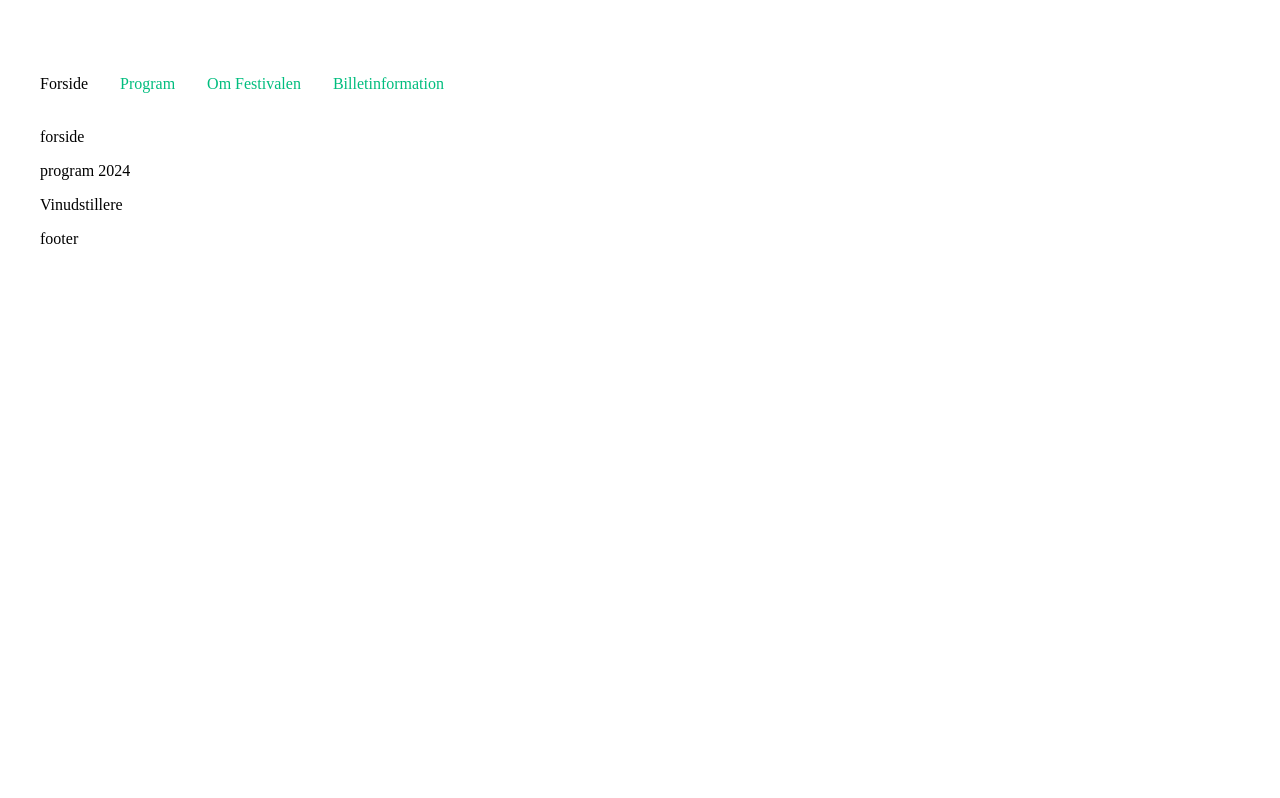
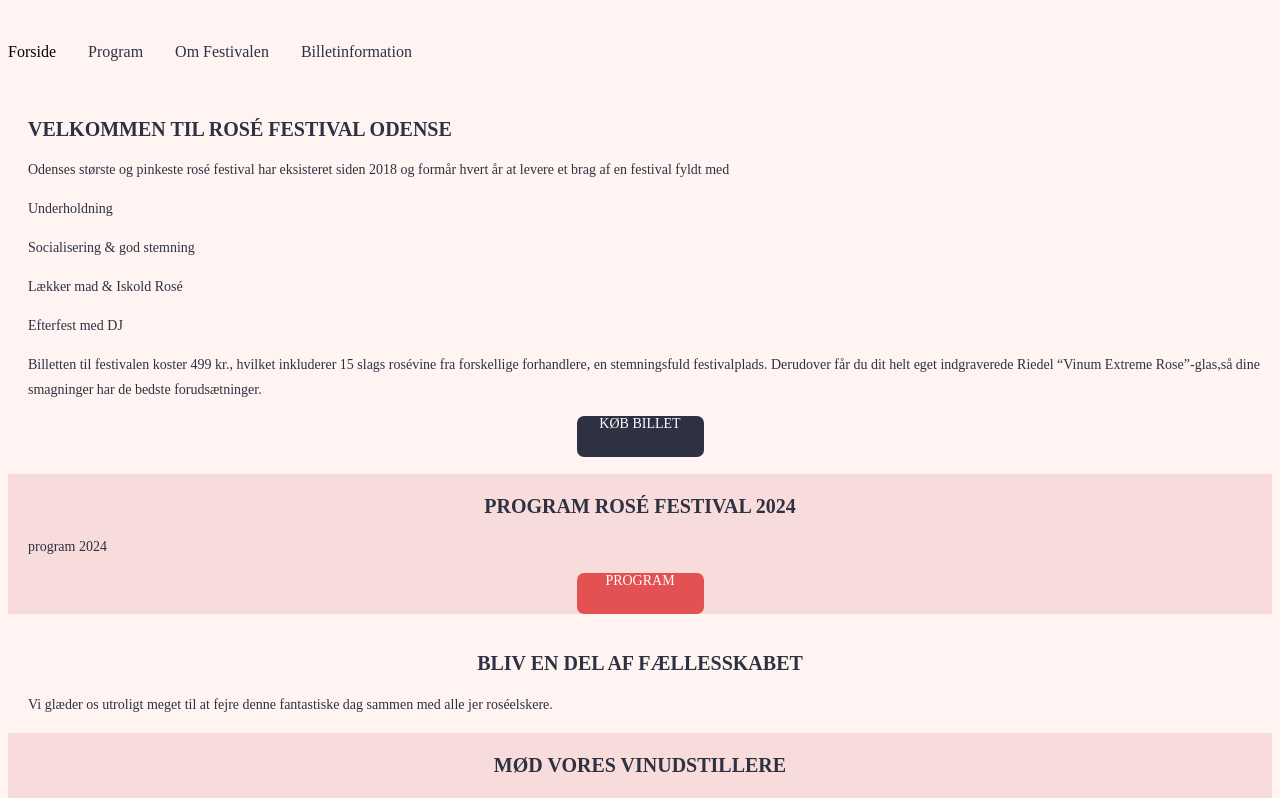
Before and after one commit to SigneWehlast/3semesterproject, a Vue app: page /#/ in a window 1280 px wide. Shown: the top 798 px of the page. Built offline with nearby package versions, Linux system fonts and the light colour scheme.

Commit message:
css på forsiden

```diff
--- a/src/assets/main.css
+++ b/src/assets/main.css
@@ -1,26 +1,70 @@
-
-#app {
-  max-width: 1280px;
-  margin: 0 auto;
-  padding: 2rem;
-
-  font-weight: normal;
+body {
+  background-color: #FFF4F2;
 }
 
-a,
-.green {
-  text-decoration: none;
-  color: hsla(160, 100%, 37%, 1);
-  transition: 0.4s;
+.pinkbackground {
+  background-color: #F8DCDB;
 }
 
-@media (hover: hover) {
-  a:hover {
-    background-color: hsla(160, 100%, 37%, 0.2);
-  }
+h1 {
+  font-size: 25px;
+  line-height: 30px;
+  color: #FFFFFF;
 }
 
-@media (min-width: 1024px) {
+h2 {
+  font-size: 20px;
+  line-height: 24px;
+  color: #2D3142;
+  text-align: center;
+  padding-top: 20px;
+}
 
+.h2_leftalign {
+  text-align: left;
+  padding-left: 20px;
+  padding-top: 20px;
+}
 
+p {
+  font-size: 14px;
+  line-height: 25px;
+  color: #2D3142;
+  padding-left: 20px;
 }
+
+.btn_blue {
+  height: 41px;
+  width: 127px;
+  background-color: #2D3142;
+  border-radius: 7px;
+  margin: auto;
+  color: #FFFFFF;
+  text-align: center;
+  font-size: 14px;
+}
+
+.btn_blue:hover {
+  background-color: #A8B2C1;
+  color:#2D3142;
+}
+
+.btn_pink {
+  height: 41px;
+  width: 127px;
+  background-color: #E35153;
+  border-radius: 7px;
+  margin: auto;
+  color: #FFFFFF;
+  text-align: center;
+  font-size: 14px;
+}
+
+.btn_pink:hover {
+  background-color: #ED8082;
+}
+
+a {
+  text-decoration: none;
+  color: #2D3142;
+}
--- a/src/views/HomeView.vue
+++ b/src/views/HomeView.vue
@@ -5,13 +5,58 @@ import Vinudstillere from '../components/Vinudstillere.vue';
 
 <template>
   <main>
-    <p>forside</p>
-
     <section>
-      <Program2024 />
+      <!--hero-->
     </section>
     <section>
+      <h2 class="h2_leftalign">VELKOMMEN TIL ROSÉ FESTIVAL ODENSE</h2>
+      <p>Odenses største og pinkeste rosé festival har
+        eksisteret siden 2018 og formår hvert år at levere et
+        brag af en festival fyldt med</p>
+
+      <div><!--Symbol-->
+        <p>Underholdning</p>
+      </div>
+      <div><!--Symbol-->
+        <p>Socialisering & god stemning</p>
+      </div>
+      <div><!--Symbol-->
+        <p>Lækker mad & Iskold Rosé</p>
+      </div>
+      <div><!--Symbol-->
+        <p>Efterfest med DJ</p>
+      </div>
+
+      <p>Billetten til festivalen koster 499 kr., hvilket
+        inkluderer 15 slags rosévine fra forskellige
+        forhandlere, en stemningsfuld festivalplads.
+        Derudover får du dit helt eget indgraverede Riedel
+        “Vinum Extreme Rose”-glas,så dine smagninger har
+        de bedste forudsætninger.</p>
+
+      <!--Billede af billet-->
+      <div class="btn_blue">KØB BILLET</div>
+    </section>
+
+    <section class="pinkbackground">
+      <h2>PROGRAM ROSÉ FESTIVAL 2024</h2>
+      <Program2024 />
+      <div class="btn_pink">PROGRAM</div>
+    </section>
+    <section>
+      <h2>BLIV EN DEL AF FÆLLESSKABET</h2>
+      <p>Vi glæder os utroligt meget til at fejre denne fantastiske
+        dag sammen med alle jer roséelskere.
+      </p>
+      <!--Video-->
+    </section>
+    <section class="pinkbackground">
+      <h2>MØD VORES VINUDSTILLERE</h2>
+      <p>Vi er stolte af at kunne præsentere Danmarks friskeste
+        vinaktører på Odense Rosé Festival 2024.
+      </p>
       <Vinudstillere />
+      <div class="btn_pink">LÆS MERE</div>
     </section>
   </main>
 </template>
```
